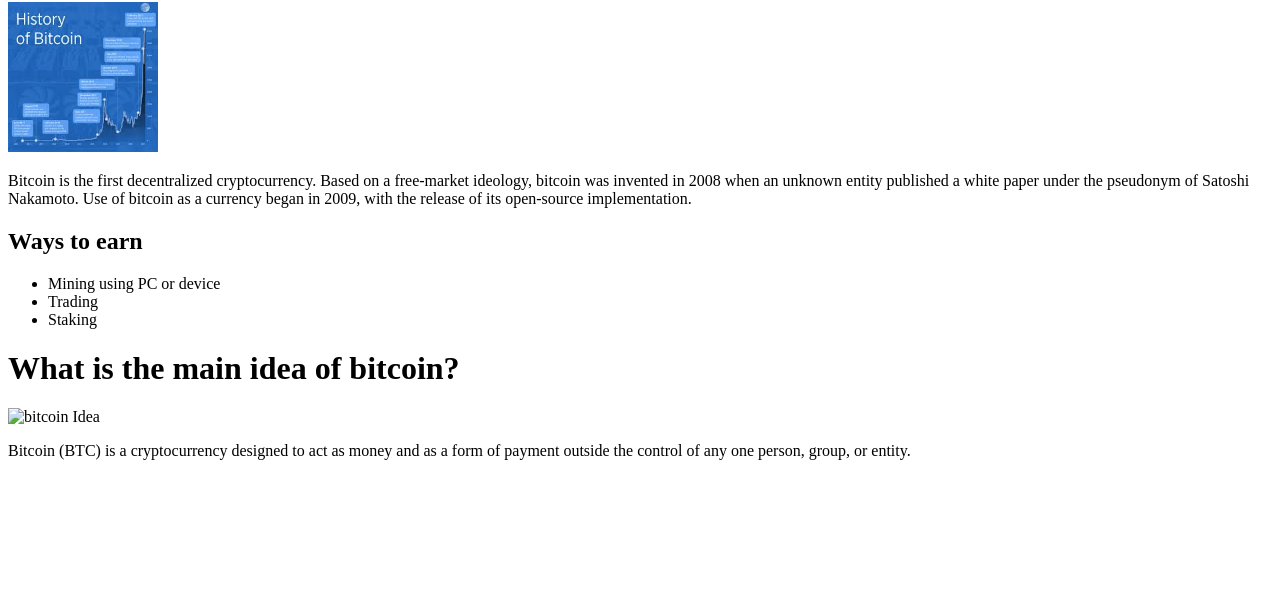
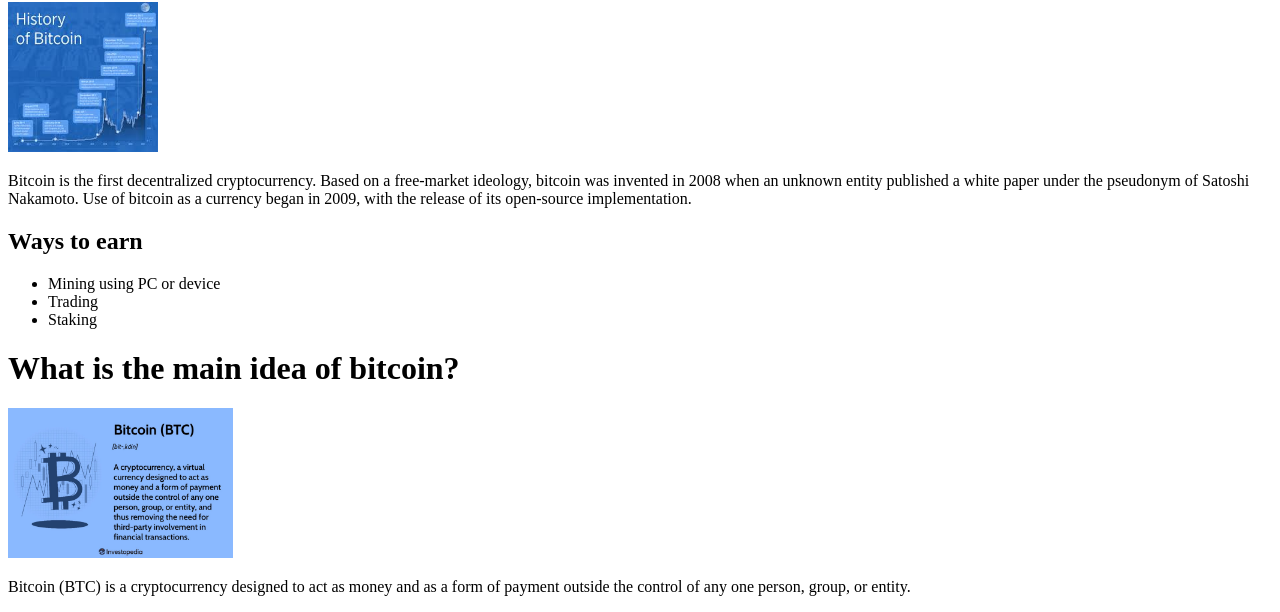
Before and after one commit to mycourse24/proj1, a plain HTML site: page bitcoin.html in a window 1280 px wide. Shown: the part 416-1028 px from the top of the page. Before the commit the page ends 892 px from the top, so only its background shows below. Drawn offline with Linux system fonts and the light colour scheme.

Commit message:
Update bitcoin.html
Correcting spelling.

```diff
--- a/bitcoin.html
+++ b/bitcoin.html
@@ -33,7 +33,7 @@
       <li>Staking</li>
     </ul>
     <h1>What is the main idea of bitcoin?</h1>
-    <img src="image/btcindea.png" alt="bitcoin Idea" height="150">
+    <img src="image/btcidea.png" alt="bitcoin Idea" height="150">
 
     <p>Bitcoin (BTC) is a cryptocurrency designed to act as money and as a form of payment
 	   outside the control of any one person, group, or entity.</p>
```
